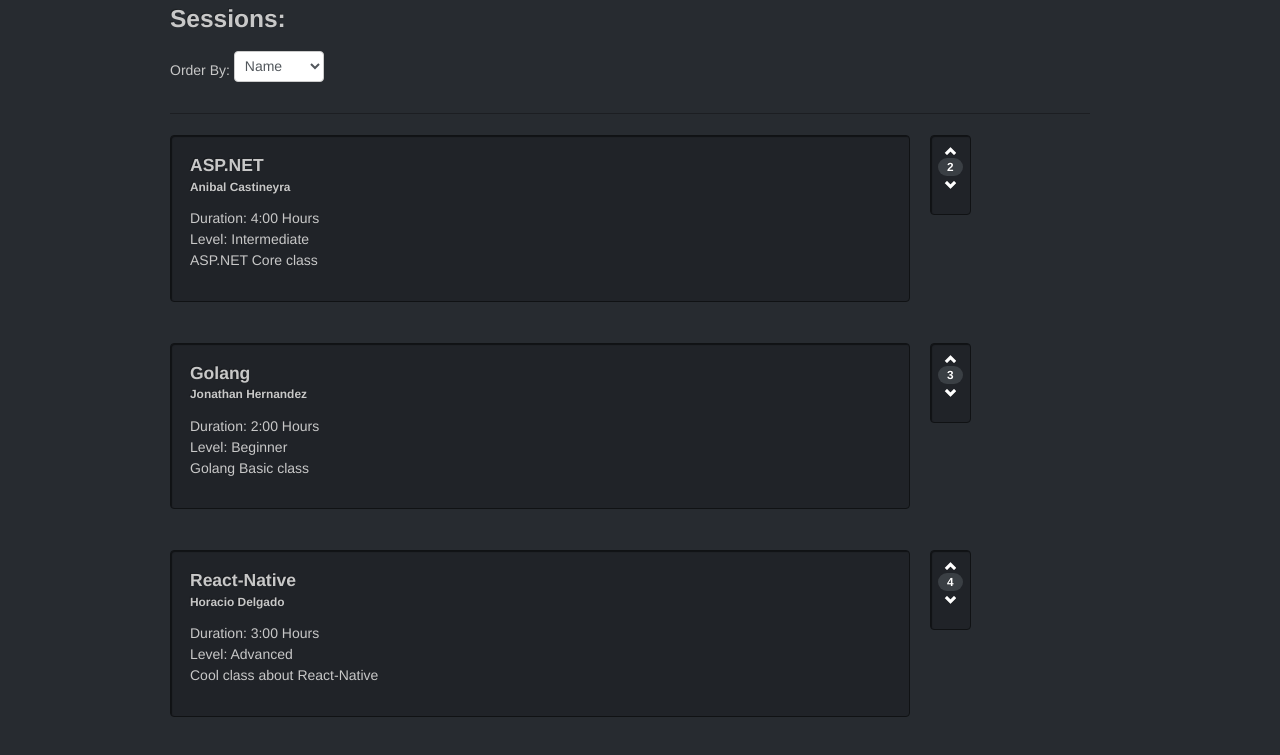
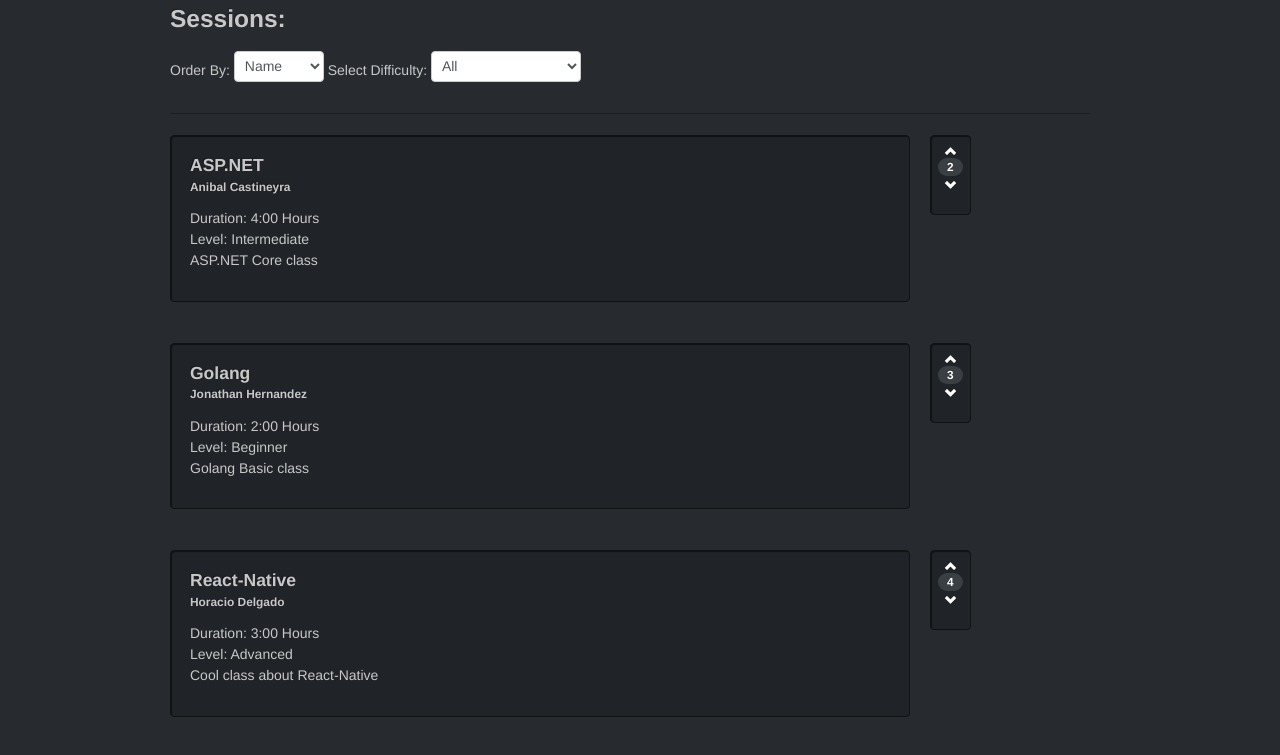
Before and after one commit to Ikanant/AngularFundamentals, a website: page Demo_02_App/app/EventDetails.html in a window 1280 px wide. Shown: the part 171-926 px from the top of the page. Drawn offline with Linux system fonts and the light colour scheme.

Commit message:
Filter by Difficulty

```diff
--- a/Demo_02_App/app/EventDetails.html
+++ b/Demo_02_App/app/EventDetails.html
@@ -44,10 +44,20 @@
                   <option value="-upVoteCount">Votes</option>
                 </select>
 
+
+
+                Select Difficulty:
+                <select ng-model='query.level' class="input-medium">
+                  <option ng-selected value="">All</option>
+                  <option value="Beginner">Beginner</option>
+                  <option value="Intermediate">Intermediate</option>
+                  <option value="Advanced">Advanced</option>
+                </select>
+
                 <hr />
 
                 <ul class="thumbnails">
-                    <li ng-repeat="session in event.sessions | orderBy:sortorder">
+                    <li ng-repeat="session in event.sessions | orderBy:sortorder | filter:query">
                         <div class="row session">
                             <div class="well span9">
                                 <h4 class="well-title">{{session.name}}</h4>
@@ -56,6 +66,7 @@
                                 <span>Level: {{session.level}}</span>
                                 <p>{{session.abstract}}</p>
                             </div>
+
                             <div class="span0 well votingWidget">
                                 <div class="votingButton" ng-click="upVoteSession(session)">
                                     <i class="icon-chevron-up icon-white"></i>
@@ -68,7 +79,6 @@
                                 </div>
                             </div>
                         </div>
-
                     </li>
                 </ul>
 
```
